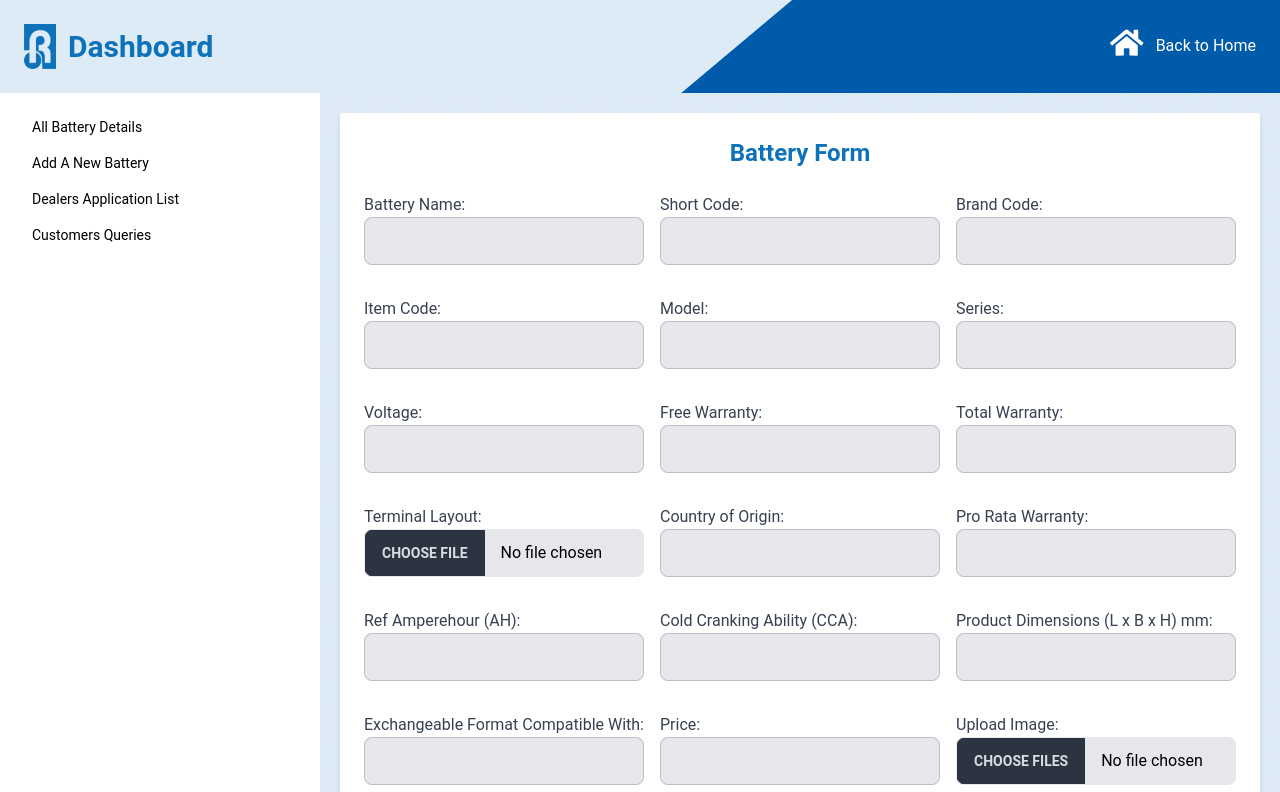
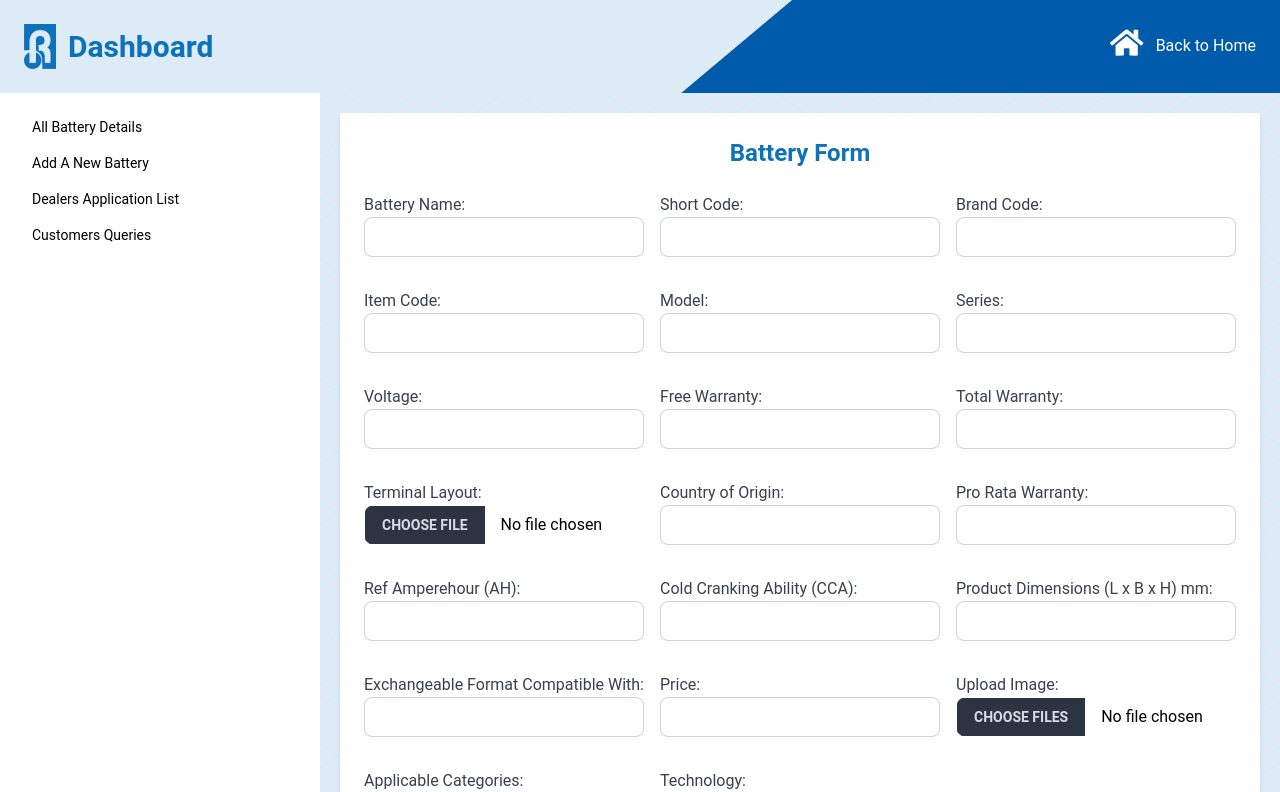
Before and after one commit to arbinzaman/rahimafrooz-battery, a React (Vite) app: page /dashboard/add-new-battery in a window 1280 px wide. Shown: the top 792 px of the page. Built offline with nearby package versions, Linux system fonts and the light colour scheme.

Commit message:
Style: fixed Input filed height on dashboard]

```diff
--- a/src/components/Dashboard/BatteryDetails/AddANewBatteryForm.jsx
+++ b/src/components/Dashboard/BatteryDetails/AddANewBatteryForm.jsx
@@ -21,7 +21,7 @@ const AddANewBatteryForm = ({ prompts }) => {
     <div>
       <form
         onSubmit={handleSubmit}
-        className="p-6 bg-white rounded shadow-md w-full max-w-5xl"
+        className="p-6 bg-white rounded shadow-md w-full max-w-5xl "
       >
         <h2 className="text-2xl font-bold mb-6 text-center text-primary">
           Battery Form
@@ -34,7 +34,7 @@ const AddANewBatteryForm = ({ prompts }) => {
               name="battery_name"
               value={formData.battery_name}
               onChange={handleChange}
-              className="input input-bordered w-full bg-gray-200 text-black"
+              className="input input-bordered w-full bg-white text-black max-h-10 "
             />
           </div>
           <div className="mb-4">
@@ -44,7 +44,7 @@ const AddANewBatteryForm = ({ prompts }) => {
               name="short_code"
               value={formData.short_code}
               onChange={handleChange}
-              className="input input-bordered w-full bg-gray-200 text-black"
+              className="input input-bordered w-full bg-white text-black max-h-10 "
             />
           </div>
           <div className="mb-4">
@@ -54,7 +54,7 @@ const AddANewBatteryForm = ({ prompts }) => {
               name="brand_code"
               value={formData.brand_code}
               onChange={handleChange}
-              className="input input-bordered w-full bg-gray-200 text-black"
+              className="input input-bordered w-full bg-white text-black max-h-10 "
             />
           </div>
           <div className="mb-4">
@@ -64,7 +64,7 @@ const AddANewBatteryForm = ({ prompts }) => {
               name="item_code"
               value={formData.item_code}
               onChange={handleChange}
-              className="input input-bordered w-full bg-gray-200 text-black"
+              className="input input-bordered w-full bg-white text-black max-h-10 "
             />
           </div>
           <div className="mb-4">
@@ -74,7 +74,7 @@ const AddANewBatteryForm = ({ prompts }) => {
               name="model"
               value={formData.model}
               onChange={handleChange}
-              className="input input-bordered w-full bg-gray-200 text-black"
+              className="input input-bordered w-full bg-white text-black max-h-10 "
             />
           </div>
           <div className="mb-4">
@@ -84,7 +84,7 @@ const AddANewBatteryForm = ({ prompts }) => {
               name="series"
               value={formData.series}
               onChange={handleChange}
-              className="input input-bordered w-full bg-gray-200 text-black"
+              className="input input-bordered w-full bg-white text-black max-h-10 "
             />
           </div>
           <div className="mb-4">
@@ -94,7 +94,7 @@ const AddANewBatteryForm = ({ prompts }) => {
               name="voltage"
               value={formData.voltage}
               onChange={handleChange}
-              className="input input-bordered w-full bg-gray-200 text-black"
+              className="input input-bordered w-full bg-white text-black max-h-10 "
             />
           </div>
           <div className="mb-4">
@@ -104,7 +104,7 @@ const AddANewBatteryForm = ({ prompts }) => {
               name="free_warranty"
               value={formData.free_warranty}
               onChange={handleChange}
-              className="input input-bordered w-full bg-gray-200 text-black"
+              className="input input-bordered w-full bg-white text-black max-h-10 "
             />
           </div>
           <div className="mb-4">
@@ -114,7 +114,7 @@ const AddANewBatteryForm = ({ prompts }) => {
               name="total_warranty"
               value={formData.total_warranty}
               onChange={handleChange}
-              className="input input-bordered w-full bg-gray-200 text-black"
+              className="input input-bordered w-full bg-white text-black max-h-10 "
             />
           </div>
           <div className="mb-4">
@@ -123,7 +123,7 @@ const AddANewBatteryForm = ({ prompts }) => {
               type="file"
               name="terminal_layout"
               onChange={handleTerminalLayoutChange}
-              className="file-input w-full max-w-xs bg-gray-200 text-black"
+              className="file-input w-full max-w-xs bg-white text-black max-h-10 "
             />
           </div>
           <div className="mb-4">
@@ -133,7 +133,7 @@ const AddANewBatteryForm = ({ prompts }) => {
               name="country_of_origin"
               value={formData.country_of_origin}
               onChange={handleChange}
-              className="input input-bordered w-full bg-gray-200 text-black"
+              className="input input-bordered w-full bg-white text-black max-h-10 "
             />
           </div>
           <div className="mb-4">
@@ -143,7 +143,7 @@ const AddANewBatteryForm = ({ prompts }) => {
               name="pro_rata_warranty"
               value={formData.pro_rata_warranty}
               onChange={handleChange}
-              className="input input-bordered w-full bg-gray-200 text-black"
+              className="input input-bordered w-full bg-white text-black max-h-10 "
             />
           </div>
           <div className="mb-4">
@@ -153,7 +153,7 @@ const AddANewBatteryForm = ({ prompts }) => {
               name="ref_amperehour_ah"
               value={formData.ref_amperehour_ah}
               onChange={handleChange}
-              className="input input-bordered w-full bg-gray-200 text-black"
+              className="input input-bordered w-full bg-white text-black max-h-10 "
             />
           </div>
           <div className="mb-4">
@@ -165,7 +165,7 @@ const AddANewBatteryForm = ({ prompts }) => {
               name="cold_cranking_ability_cca"
               value={formData.cold_cranking_ability_cca}
               onChange={handleChange}
-              className="input input-bordered w-full bg-gray-200 text-black"
+              className="input input-bordered w-full bg-white text-black max-h-10 "
             />
           </div>
           <div className="mb-4">
@@ -177,7 +177,7 @@ const AddANewBatteryForm = ({ prompts }) => {
               name="product_dimensions_lxbxh_mm"
               value={formData.product_dimensions_lxbxh_mm}
               onChange={handleChange}
-              className="input input-bordered w-full bg-gray-200 text-black"
+              className="input input-bordered w-full bg-white text-black max-h-10 "
             />
           </div>
           <div className="mb-4">
@@ -189,7 +189,7 @@ const AddANewBatteryForm = ({ prompts }) => {
               name="exchangeable_format_compatible_with"
               value={formData.exchangeable_format_compatible_with}
               onChange={handleChange}
-              className="input input-bordered w-full bg-gray-200 text-black"
+              className="input input-bordered w-full bg-white text-black max-h-10 "
             />
           </div>
           <div className="mb-4">
@@ -199,7 +199,7 @@ const AddANewBatteryForm = ({ prompts }) => {
               name="price"
               value={formData.price}
               onChange={handleChange}
-              className="input input-bordered w-full bg-gray-200 text-black"
+              className="input input-bordered w-full bg-white text-black max-h-10 "
             />
           </div>
           <div className="mb-4">
@@ -209,7 +209,7 @@ const AddANewBatteryForm = ({ prompts }) => {
               name="imgurls"
               multiple
               onChange={handleFileChange}
-              className="file-input w-full max-w-xs bg-gray-200 text-black"
+              className="file-input w-full max-w-xs bg-white text-black max-h-10 "
             />
           </div>
           <div className="mb-4">
@@ -254,7 +254,7 @@ const AddANewBatteryForm = ({ prompts }) => {
                   placeholder="e.g. Toyota, Honda, (Comma Separated)"
                   value={formData.supported_vehicle_makes.join(", ")}
                   onChange={handleSupportedVehicleMakesChange}
-                  className="input input-bordered w-full bg-gray-200 text-black"
+                  className="input input-bordered w-full bg-white text-black max-h-10 "
                 />
               </div>
               {formData.supported_vehicle_makes.map((make, index) => (
@@ -275,7 +275,7 @@ const AddANewBatteryForm = ({ prompts }) => {
                         e.target.value.split(",").map((model) => model.trim())
                       )
                     }
-                    className="input input-bordered w-full bg-gray-200 text-black"
+                    className="input input-bordered w-full bg-white text-black max-h-10 "
                   />
                 </div>
               ))}
@@ -298,7 +298,7 @@ const AddANewBatteryForm = ({ prompts }) => {
                           e.target.value.split(",").map((year) => year.trim())
                         )
                       }
-                      className="input input-bordered w-full bg-gray-200 text-black"
+                      className="input input-bordered w-full bg-white text-black max-h-10 "
                     />
                   </div>
                 )
```
